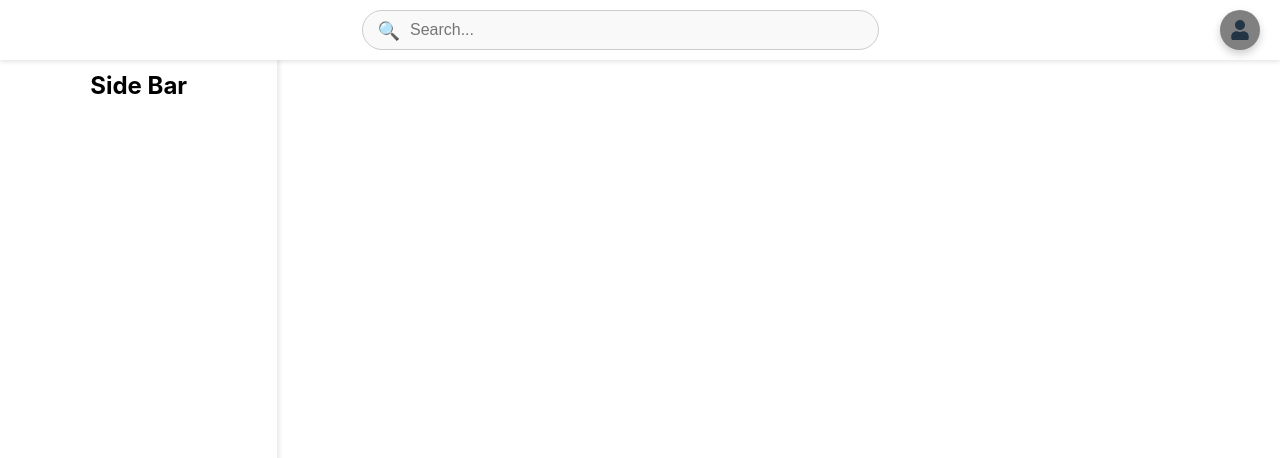
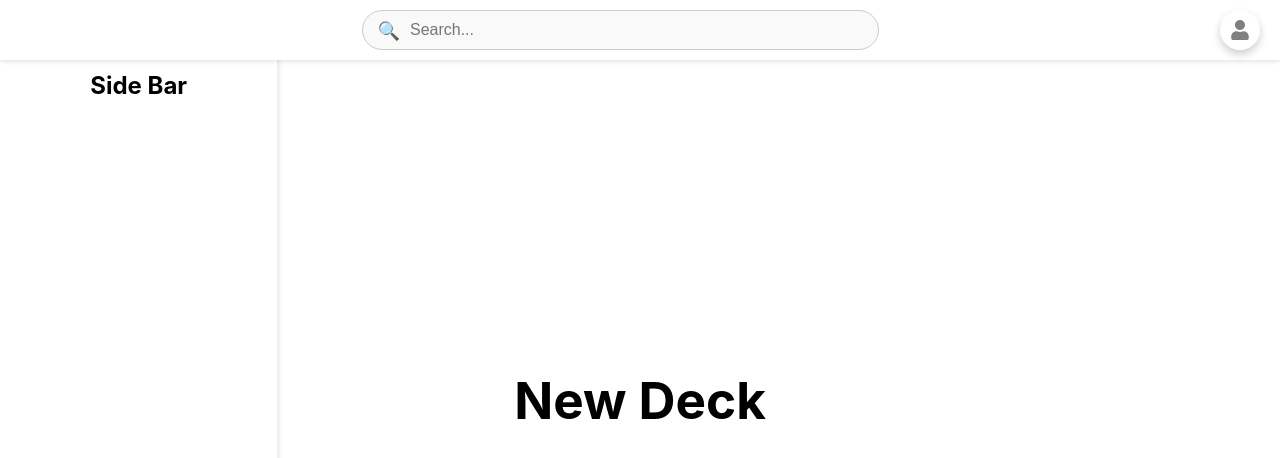
Before and after one commit to harryphma/smartCard, a React (Vite) app in the folder frontend_gemini/react-card/: page / in a window 1280 px wide. Shown: the top 458 px of the page. Built offline with nearby package versions, Linux system fonts and the light colour scheme.

Commit message:
start new deck

```diff
--- a/frontend_gemini/react-card/src/App.jsx
+++ b/frontend_gemini/react-card/src/App.jsx
@@ -2,6 +2,7 @@ import { useState } from 'react'
 import './App.css'
 import TopSection from './components/TopSection.jsx'
 import SideBar from './components/SideBar.jsx'
+import NewDeck from './components/NewDeck.jsx'
 
 function App() {
   const [count, setCount] = useState(0)
@@ -10,6 +11,7 @@ function App() {
     <>
       <TopSection></TopSection>
       <SideBar></SideBar>
+      <NewDeck></NewDeck>
       {/* <div>
         <a href="https://vite.dev" target="_blank">
           <img src={viteLogo} className="logo" alt="Vite logo" />
--- /dev/null
+++ b/frontend_gemini/react-card/src/components/NewDeck.jsx
@@ -0,0 +1,8 @@
+export default function NewDeck() {
+
+    return (
+        <div className="new-deck">
+            <h1>New Deck</h1>
+        </div>
+    );
+}
--- a/frontend_gemini/react-card/src/index.css
+++ b/frontend_gemini/react-card/src/index.css
@@ -86,13 +86,19 @@ button:focus-visible {
 /* Icon container */
 .icon-container {
   cursor: pointer; /* Pointer cursor for interactivity */
-  background-color: gray; /* Circle background color */
+  background-color: white; /* Circle background color */
+  color: gray;
   border-radius: 50%; /* Make it circular */
   padding: 10px; /* Space around the icon */
   display: flex; /* Center the icon inside */
   justify-content: center;
   align-items: center;
   box-shadow: 0 4px 8px rgba(0, 0, 0, 0.2); /* Optional: Shadow effect */
+}
+
+.icon-container:hover {
+  background-color: black; /* Change background color on hover */
+  color: white;
 }
 
 /* Search bar container */
@@ -143,3 +149,10 @@ button:focus-visible {
   box-shadow: 2px 0 5px rgba(0, 0, 0, 0.1); /* Optional: Shadow for aesthetics */
   color: black;
 }
+
+
+
+/*New Deck*/
+.new-deck{
+  color: black;
+}
```
